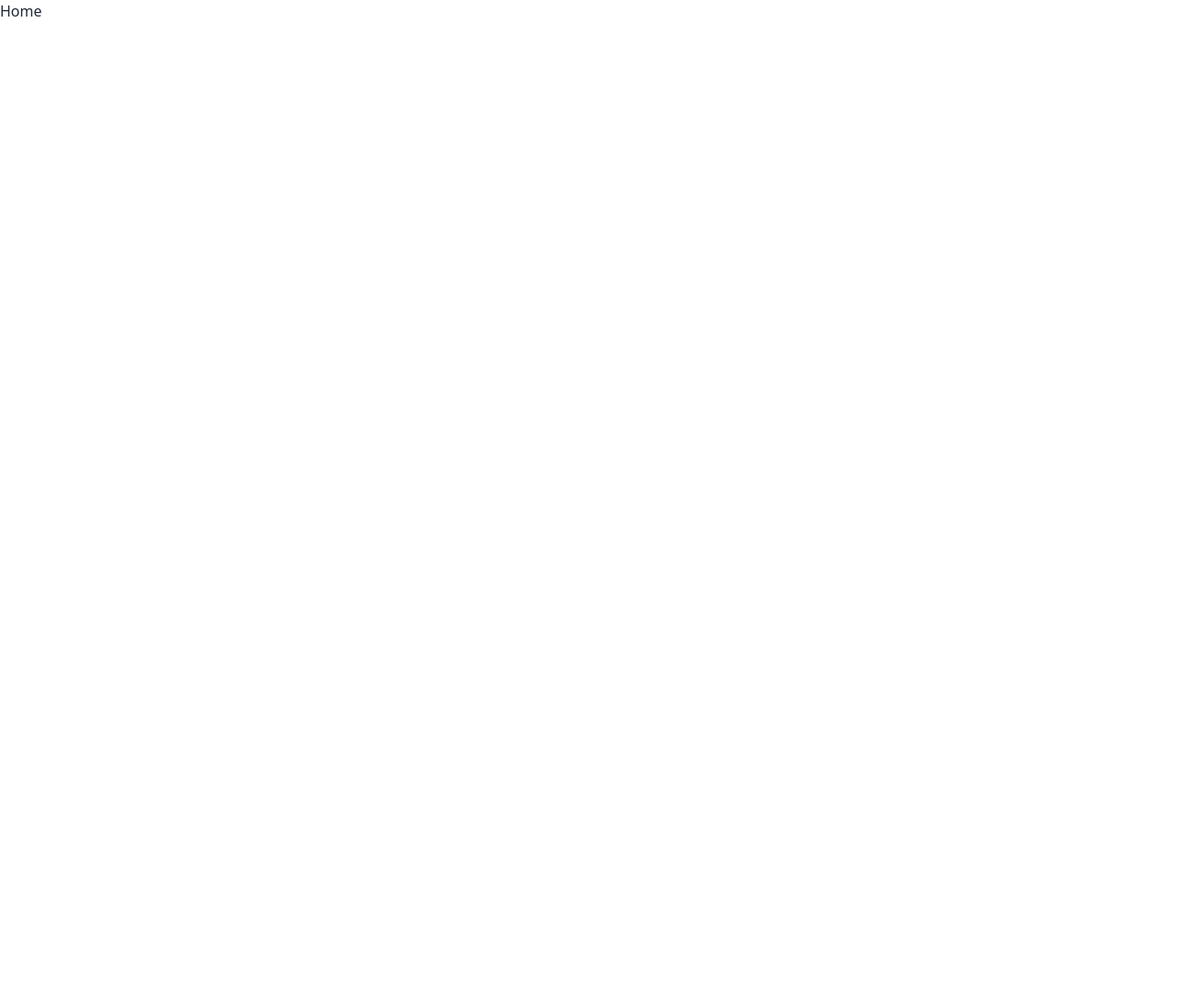
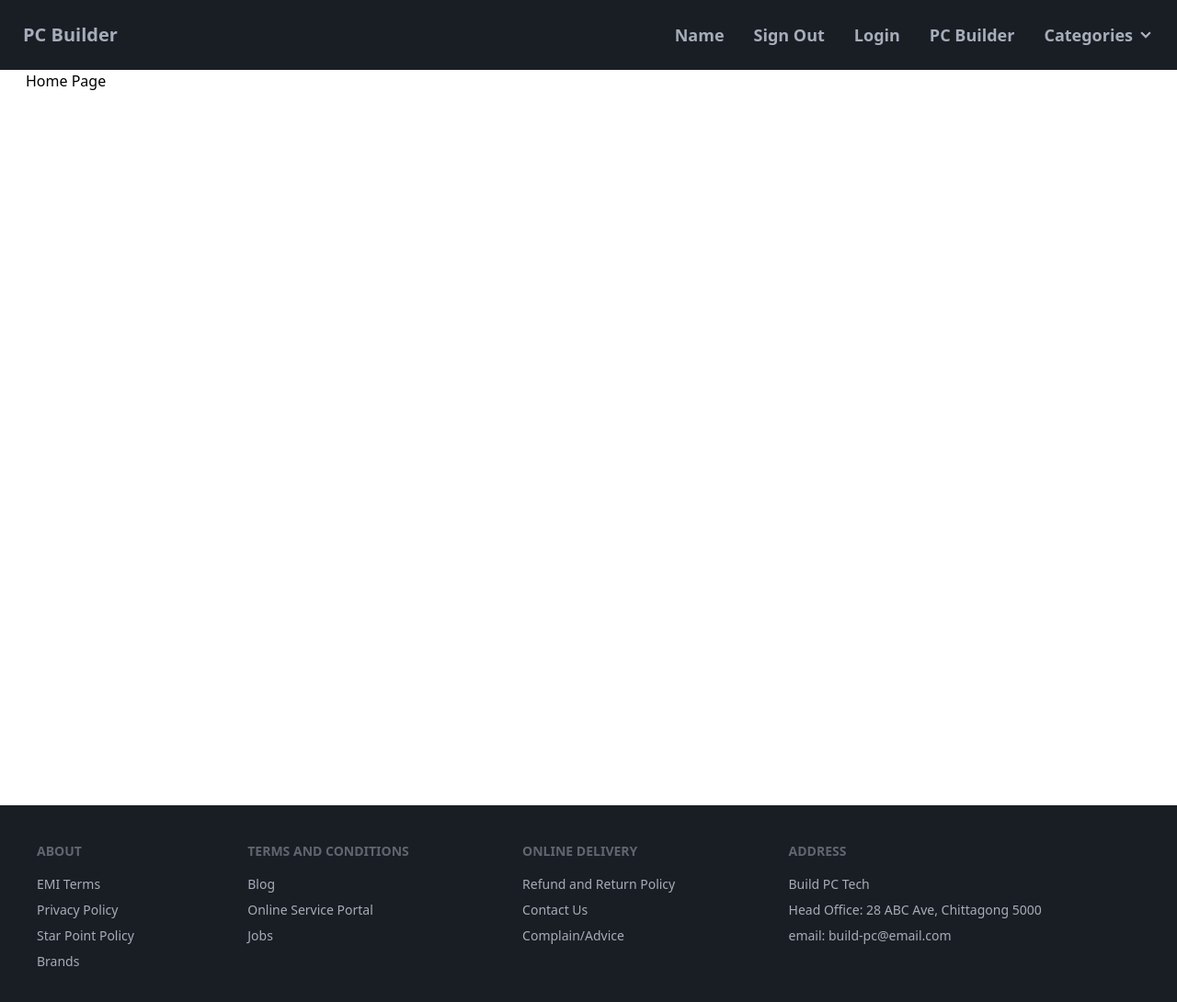
Before and after one commit to AH-Likhon/pc-builder, a Next.js app: page / in a window 1280 px wide. Shown: the top 1090 px of the page at 92% size. Before the commit the page ends 800 px from the top, so only its background shows below. Built offline with nearby package versions, Linux system fonts and the light colour scheme.

Commit message:
[DONE] Navbar, Footer and RootLayout

```diff
--- /dev/null
+++ b/src/components/Layout/Footer.js
@@ -0,0 +1,35 @@
+const Footer = () => {
+  return (
+    <footer className="footer p-10 bg-base-200 text-base-content">
+      <div>
+        <span className="footer-title">About</span>
+        <a className="link link-hover">EMI Terms</a>
+        <a className="link link-hover">Privacy Policy</a>
+        <a className="link link-hover">Star Point Policy</a>
+        <a className="link link-hover">Brands</a>
+      </div>
+      <div>
+        <span className="footer-title">Terms and Conditions</span>
+        <a className="link link-hover">Blog</a>
+        <a className="link link-hover">Online Service Portal</a>
+        <a className="link link-hover">Jobs</a>
+      </div>
+      <div>
+        <span className="footer-title">Online Delivery</span>
+        <a className="link link-hover">Refund and Return Policy</a>
+        <a className="link link-hover">Contact Us</a>
+        <a className="link link-hover">Complain/Advice</a>
+      </div>
+      <div>
+        <span className="footer-title">Address</span>
+        <a className="link link-hover">Build PC Tech</a>
+        <a className="link link-hover">
+          Head Office: 28 ABC Ave, Chittagong 5000
+        </a>
+        <a className="link link-hover">email: build-pc@email.com</a>
+      </div>
+    </footer>
+  );
+};
+
+export default Footer;
--- /dev/null
+++ b/src/components/Layout/Navbar.js
@@ -0,0 +1,131 @@
+import Link from "next/link";
+
+const Navbar = () => {
+  return (
+    <div className="navbar bg-base-200 flex justify-between">
+      <div className="navbar-start">
+        <div className="dropdown">
+          <label tabIndex={0} className="btn btn-ghost lg:hidden">
+            <svg
+              xmlns="http://www.w3.org/2000/svg"
+              className="h-5 w-5"
+              fill="none"
+              viewBox="0 0 24 24"
+              stroke="currentColor"
+            >
+              <path
+                strokeLinecap="round"
+                strokeLinejoin="round"
+                strokeWidth="2"
+                d="M4 6h16M4 12h8m-8 6h16"
+              />
+            </svg>
+          </label>
+          <ul
+            tabIndex={0}
+            className="menu menu-sm dropdown-content ml-[-8px] z-[1] p-4 shadow bg-base-100 w-screen font-semibold text-base"
+          >
+            <li>
+              <p>Name</p>
+            </li>
+
+            <li>
+              <button>Sign Out</button>
+            </li>
+
+            <li>
+              <Link href="/login">Login</Link>
+            </li>
+
+            <li>
+              <Link href="/pc-builder">PC Builder</Link>
+            </li>
+
+            <li className="z-10">
+              <a>Categories</a>
+              <ul>
+                <li>
+                  <Link href="/cpu-processor">CPU/Processor</Link>
+                </li>
+                <li>
+                  <a>Motherboard</a>
+                </li>
+                <li>
+                  <a>RAM</a>
+                </li>
+                <li>
+                  <a>Power Supply Unit</a>
+                </li>
+                <li>
+                  <a>Storage Device</a>
+                </li>
+                <li>
+                  <a>Monitor</a>
+                </li>
+                <li>
+                  <a>Others</a>
+                </li>
+              </ul>
+            </li>
+          </ul>
+        </div>
+
+        <Link href="/">
+          <button className="btn btn-ghost normal-case text-xl">
+            PC Builder
+          </button>
+        </Link>
+      </div>
+      <div className="hidden lg:flex">
+        <ul className="menu menu-horizontal lg:flex justify-between items-center text-lg font-semibold">
+          <li>
+            <p>Name</p>
+          </li>
+
+          <li>
+            <button>Sign Out</button>
+          </li>
+
+          <li>
+            <Link href="/login">Login</Link>
+          </li>
+
+          <li>
+            <Link href="/pc-builder">PC Builder</Link>
+          </li>
+
+          <li className="z-10" tabIndex={0}>
+            <details>
+              <summary>Categories</summary>
+              <ul className="p-4 w-[221px] left-[-70px] rounded-none">
+                <li>
+                  <Link href="/cpu-processor">CPU/Processor</Link>
+                </li>
+                <li>
+                  <Link href="/motherboard">Motherboard</Link>
+                </li>
+                <li>
+                  <Link href="/ram">RAM</Link>
+                </li>
+                <li>
+                  <Link href="/power-supply">Power Supply Unit</Link>
+                </li>
+                <li>
+                  <Link href="/storage">Storage Device</Link>
+                </li>
+                <li>
+                  <Link href="/monitor">Monitor</Link>
+                </li>
+                <li>
+                  <Link href="/others">Others</Link>
+                </li>
+              </ul>
+            </details>
+          </li>
+        </ul>
+      </div>
+    </div>
+  );
+};
+
+export default Navbar;
--- /dev/null
+++ b/src/components/Layout/RootLayout.js
@@ -0,0 +1,14 @@
+import Footer from "./Footer";
+import Navbar from "./Navbar";
+
+const RootLayout = ({ children }) => {
+  return (
+    <div>
+      <Navbar />
+      <div className="min-h-screen px-7 bg-white text-black">{children}</div>
+      <Footer />
+    </div>
+  );
+};
+
+export default RootLayout;
--- a/src/pages/_app.js
+++ b/src/pages/_app.js
@@ -1,5 +1,6 @@
-import '@/styles/globals.css'
+import "@/styles/globals.css";
 
 export default function App({ Component, pageProps }) {
-  return <Component {...pageProps} />
+  const getLayout = Component.getLayout || ((page) => page);
+  return <>{getLayout(<Component {...pageProps} />)}</>;
 }
--- a/src/pages/_document.js
+++ b/src/pages/_document.js
@@ -2,7 +2,7 @@ import { Html, Head, Main, NextScript } from "next/document";
 
 export default function Document() {
   return (
-    <Html lang="en">
+    <Html data-theme="dark" lang="en">
       <Head />
       <body>
         <Main />
--- a/src/pages/index.js
+++ b/src/pages/index.js
@@ -1,12 +1,15 @@
-import Image from "next/image";
-import { Inter } from "next/font/google";
+import RootLayout from "@/components/Layout/RootLayout";
 
-const inter = Inter({ subsets: ["latin"] });
-
-export default function Home() {
+const Home = () => {
   return (
-    <div data-theme="light" lang="en">
-      <h1>Home</h1>
+    <div>
+      <h1>Home Page</h1>
     </div>
   );
-}
+};
+
+export default Home;
+
+Home.getLayout = function getLayout(page) {
+  return <RootLayout>{page}</RootLayout>;
+};
```
Also changed, not shown: 1 other file (tests, documents, lock files or other folders).
